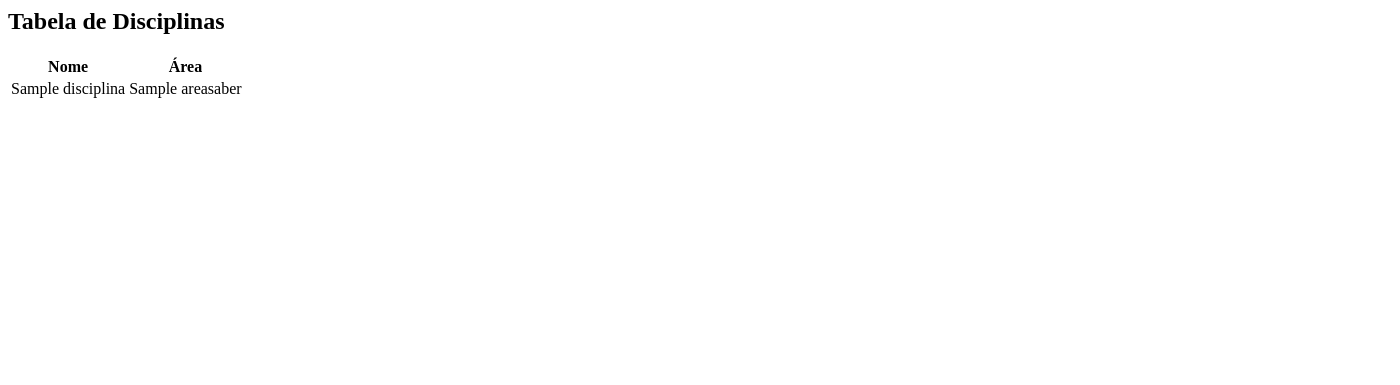
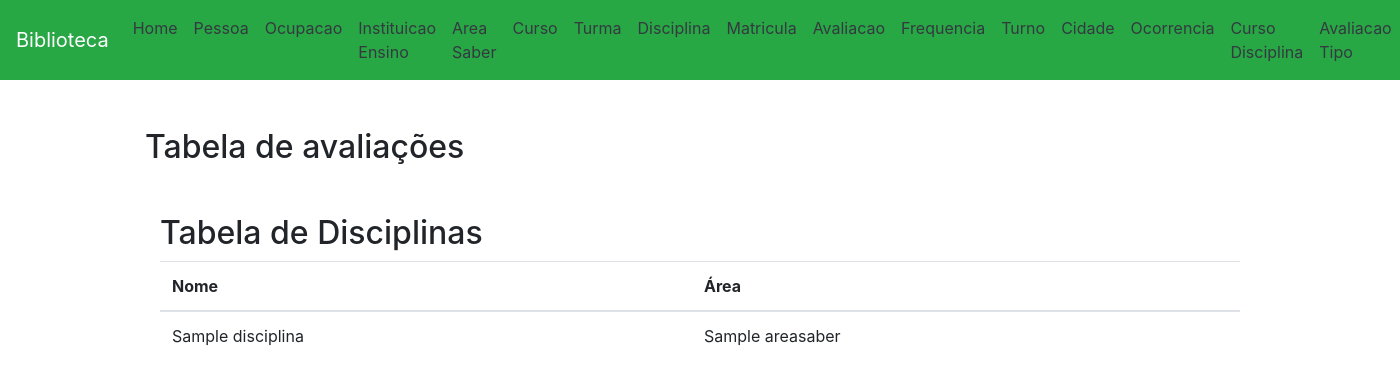
Before and after one commit to nicoly123456789/Academico, a Django app: page /disciplinas/ in a window 1400 px wide. Shown: the top 385 px of the page. Run offline with Django 5.2, Linux system fonts and the light colour scheme; tables that the repository leaves empty hold one stand-in row (values such as "Sample post"); some libraries are stand-ins or nearby versions.

Commit message:
Update disciplinas.html

```diff
--- a/app/templates/disciplinas.html
+++ b/app/templates/disciplinas.html
@@ -1,3 +1,94 @@
+<!DOCTYPE html>
+<html lang="pt-BR">
+<head>
+    <meta charset="UTF-8">
+    <meta name="viewport" content="width=device-width, initial-scale=1.0">
+    <title>Página Inicial</title>
+    <link rel="stylesheet" href="https://maxcdn.bootstrapcdn.com/bootstrap/4.5.2/css/bootstrap.min.css">
+</head>
+
+<body>
+
+<nav class="navbar navbar-expand-lg navbar-dark bg-success">
+    <a class="navbar-brand" href="/">Biblioteca</a>
+
+    <button class="navbar-toggler" type="button" data-toggle="collapse" data-target="#navbarNav">
+        <span class="navbar-toggler-icon"></span>
+    </button>
+
+    <div class="collapse navbar-collapse" id="navbarNav">
+        <ul class="navbar-nav">
+
+            <li class="nav-item">
+                <a class="nav-link text-dark" href="/">Home</a>
+            </li>
+
+            <li class="nav-item">
+                <a class="nav-link text-dark" href="/pessoa/">Pessoa</a>
+            </li>
+
+            <li class="nav-item">
+                <a class="nav-link text-dark" href="/ocupacoes/">Ocupacao</a>
+            </li>
+
+            <li class="nav-item">
+                <a class="nav-link text-dark" href="/instituicao/">Instituicao Ensino</a>
+            </li>
+
+            <li class="nav-item">
+                <a class="nav-link text-dark" href="/areasaber/">Area Saber</a>
+            </li>
+
+            <li class="nav-item">
+                <a class="nav-link text-dark" href="/cursos/">Curso</a>
+            </li>
+
+            <li class="nav-item">
+                <a class="nav-link text-dark" href="/turma/">Turma</a>
+            </li>
+
+            <li class="nav-item">
+                <a class="nav-link text-dark" href="/disciplinas/">Disciplina</a>
+            </li>
+
+            <li class="nav-item">
+                <a class="nav-link text-dark" href="/matriculas/">Matricula</a>
+            </li>
+
+            <li class="nav-item">
+                <a class="nav-link text-dark" href="/avaliacoes/">Avaliacao</a>
+            </li>
+
+            <li class="nav-item">
+                <a class="nav-link text-dark" href="/frequencias/">Frequencia</a>
+            </li>
+
+            <li class="nav-item">
+                <a class="nav-link text-dark" href="/turnos/">Turno</a>
+            </li>
+
+            <li class="nav-item">
+                <a class="nav-link text-dark" href="/cidade/">Cidade</a>
+            </li>
+
+            <li class="nav-item">
+                <a class="nav-link text-dark" href="/ocorrencias/">Ocorrencia</a>
+            </li>
+
+            <li class="nav-item">
+                <a class="nav-link text-dark" href="/cursodisciplina/">Curso Disciplina</a>
+            </li>
+
+            <li class="nav-item">
+                <a class="nav-link text-dark" href="/avaliacoestipo/">Avaliacao Tipo</a>
+            </li>
+
+        </ul>
+    </div>
+</nav>
+
+<div class="container mt-5">
+<h2>Tabela de avaliações</h2>
 <div class="container mt-5">
 <h2>Tabela de Disciplinas</h2>
 
```
